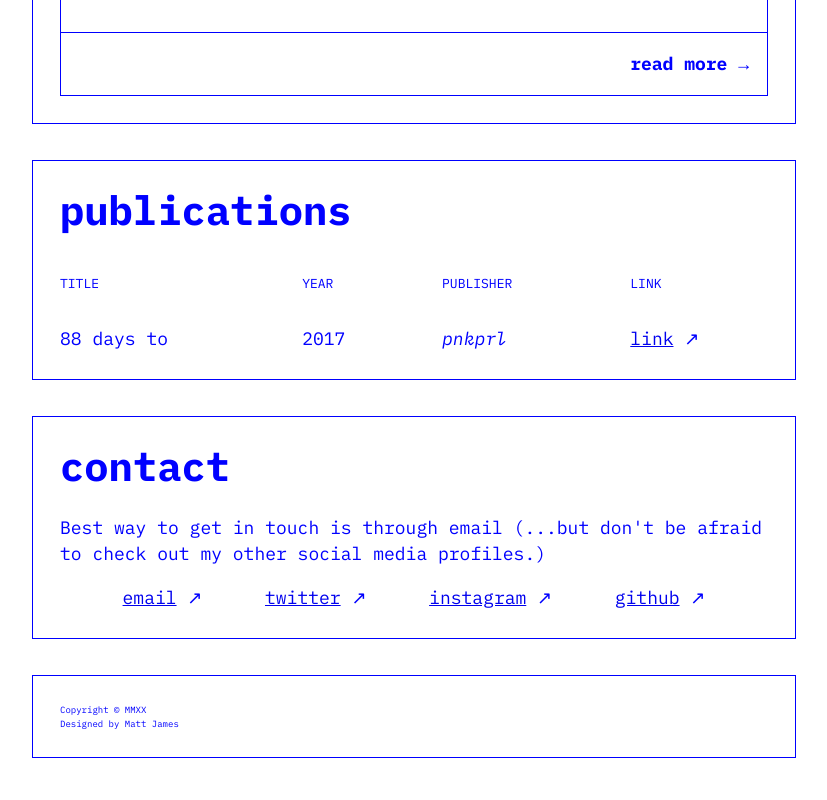
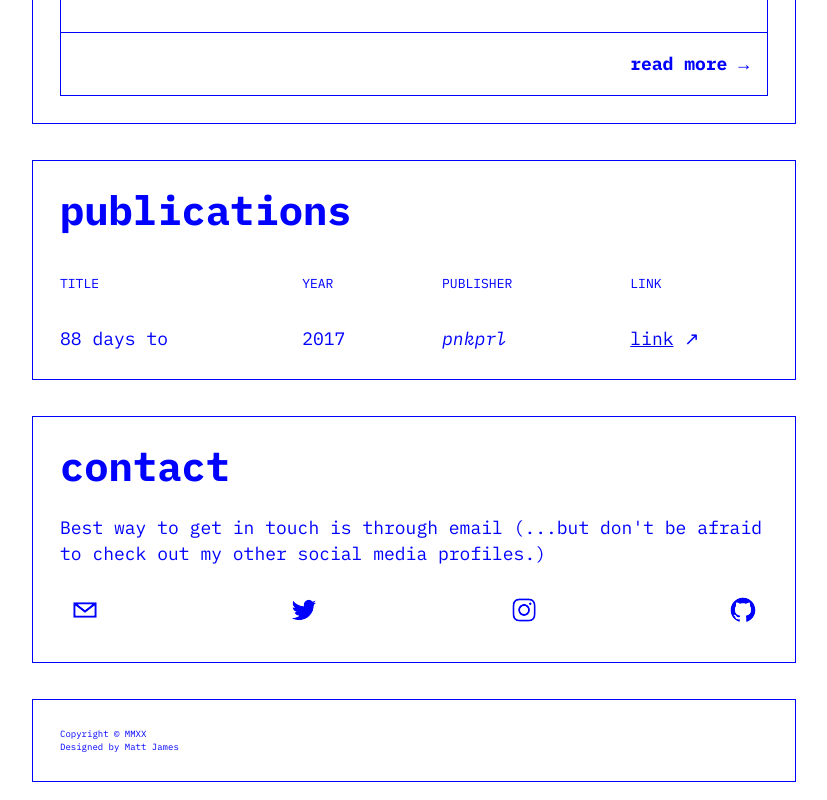
Before and after one commit to mattjames-info/mattjames.info, a Gatsby site: page / in a window 1280 px wide. Shown: the part 3771-4571 px from the top of the page, without its empty margins (226-1053 px from the left). Before the commit the page ends 4547 px from the top, so only its background shows below. Built offline with nearby package versions, Linux system fonts and the light colour scheme; Gatsby itself is replaced by a stand-in of ours; a web font is replaced by a local one.

Commit message:
added social media icons

```diff
--- a/package.json
+++ b/package.json
@@ -23,7 +23,8 @@
     "prop-types": "^15.7.2",
     "react": "^16.12.0",
     "react-dom": "^16.12.0",
-    "react-helmet": "^5.2.1"
+    "react-helmet": "^5.2.1",
+    "react-social-icons": "^4.1.0"
   },
   "devDependencies": {
     "prettier": "^1.19.1"
--- a/src/pages/index.js
+++ b/src/pages/index.js
@@ -6,6 +6,7 @@ import Projects from "../components/projects"
 import Nav from "../components/nav"
 import { graphql } from "gatsby"
 import scrollTo from "gatsby-plugin-smoothscroll"
+import { SocialIcon } from "react-social-icons"
 
 const IndexPage = ({data}) => (
   <Layout>
@@ -39,18 +40,18 @@ const IndexPage = ({data}) => (
     </Card>
     <Card cardTitle="contact">
       <p style={{ marginBottom: `1rem` }}>Best way to get in touch is through email (...but don't be afraid to check out my other social media profiles.)</p>
-      <div style={{ display: `flex`, flexWrap: `wrap`, flexDirection: `row`, width: `100%`, justifyContent: `space-evenly` }}>
+      <div style={{ display: `flex`, flexWrap: `wrap`, flexDirection: `row`, width: `100%`, justifyContent: `space-between` }}>
         <div>
-          <a href="mailto:hello@mattjames.info" target="_top">email</a>&nbsp;↗
+          <SocialIcon url="mailto:hello@mattjames.info" bgColor="white" fgColor="blue" target="_blank" rel="noopener noreferrer" />
         </div>
         <div>
-          <a href="http://twitter.com/mattjamesinfo" target="_blank" rel="noopener noreferrer">twitter</a>&nbsp;↗
+          <SocialIcon url="http://twitter.com/mattjamesinfo" bgColor="white" fgColor="blue" target="_blank" rel="noopener noreferrer" />
         </div>
         <div>
-          <a href="http://instagram.com/mattjames.info" target="_blank" rel="noopener noreferrer">instagram</a>&nbsp;↗
+          <SocialIcon url="http://instagram.com/mattjames.info" bgColor="white" fgColor="blue" rel="noopener noreferrer" />
         </div>
         <div>
-          <a href="https://github.com/mattjcarney" target="_blank" rel="noopener noreferrer">github</a>&nbsp;↗
+          <SocialIcon url="http://github.com/mattjcarney" bgColor="white" fgColor="blue" target="_blank" rel="noopener noreferrer" />
         </div>
       </div>
     </Card>
```
Also changed, not shown: 1 other file.
